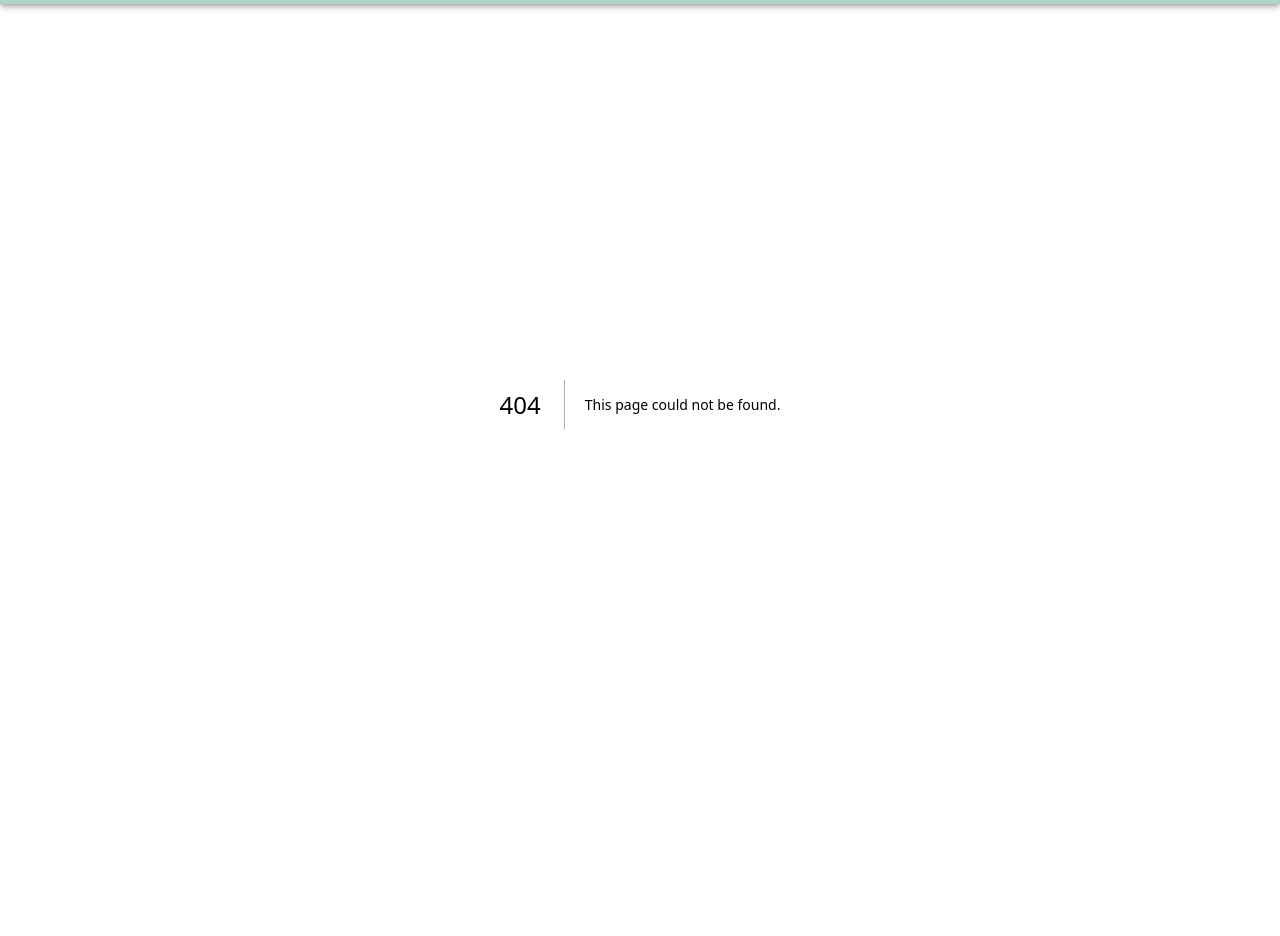
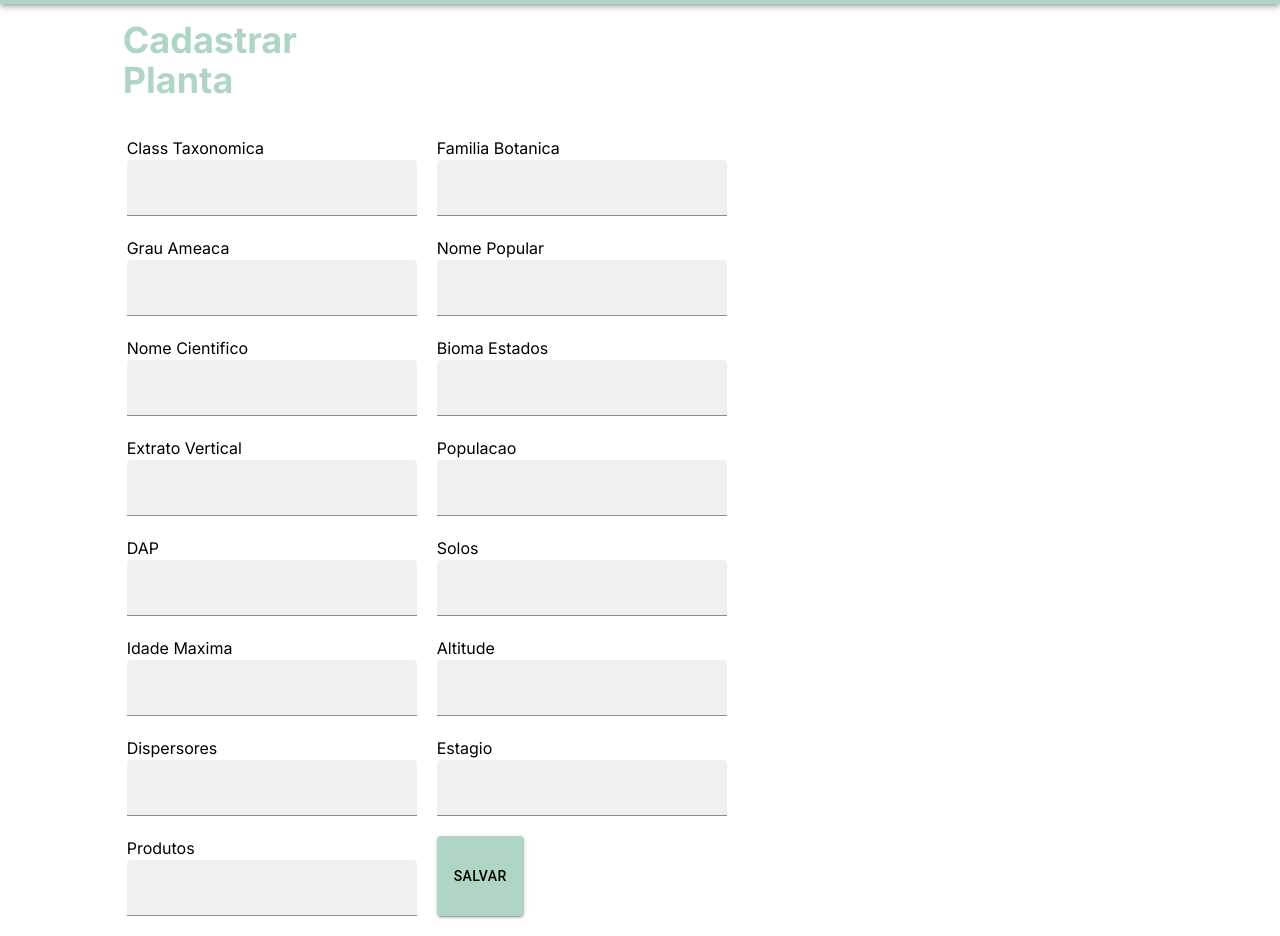
Before and after one commit to EnityBlackHawk/trilha-ecologica-next, a Next.js app: page /flora/add in a window 1280 px wide. Before the commit this address had no page. Shown: the part 60-996 px from the top of the page. Before the commit the page ends 864 px from the top, so only its background shows below. Built offline with nearby package versions, Linux system fonts and the light colour scheme.

Commit message:
Add launch configurations for debugging in VS Code, update Next.js config with image remote patterns, include Axios package, and adjust UI elements in the app pages.

```diff
--- a/next.config.mjs
+++ b/next.config.mjs
@@ -1,4 +1,15 @@
 /** @type {import('next').NextConfig} */
-const nextConfig = {};
+const nextConfig = {
+  images: {
+    remotePatterns: [
+      {
+        protocol: "https",
+        hostname: "api.qrserver.com",
+        port: "",
+        pathname: "**",
+      },
+    ],
+  },
+};
 
 export default nextConfig;
--- a/package.json
+++ b/package.json
@@ -12,6 +12,7 @@
     "@emotion/react": "^11.11.4",
     "@emotion/styled": "^11.11.5",
     "@mui/material": "^5.15.15",
+    "axios": "^1.6.8",
     "firebase": "^10.11.1",
     "next": "14.2.3",
     "react": "^18",
--- /dev/null
+++ b/src/app/flora/add/page.tsx
@@ -0,0 +1,132 @@
+"use client";
+
+import { Button, TextField, styled } from "@mui/material";
+import Image from "next/image";
+import { useEffect, useState } from "react";
+import { PlantInfo } from "@/types";
+import resolveConfig from "tailwindcss/resolveConfig";
+import tailwindConfig from "@/../tailwind.config";
+import { save } from "./service";
+import { setRequestMeta } from "next/dist/server/request-meta";
+
+const { theme } = resolveConfig(tailwindConfig);
+
+/*
+
+classTaxonomica: "Gimnosperma",
+    familiaBotanica: "Araucariaceae",
+    grauAmeaca: "EN",
+    nomePopular: "Araucária - Pinheiro do Paraná",
+    nomeCientifico: "Araucaria angustifolia (Bertol.) Kuntze",
+    biomaEstados: "FOM (RS-PR)",
+    extratoVertical: "DOSSEL (30m)",
+    populacao: "ABUNDANTE",
+    DAP: "50-60 cm",
+    solos: "SOLOS BEM DRENADOS",
+    idadeMaxima: "300 anos",
+    altitude: "500m - 1200m",
+    dispersores: "Aves-Mamíferos",
+    estagio: "PIONEIRA-MÉDIO",
+    produtos: "MADEIRA, FRUTO",
+
+*/
+
+const objPlantInfo: PlantInfo = {
+  classTaxonomica: { value: "", name: "Class Taxonomica" },
+  familiaBotanica: { value: "", name: "Familia Botanica" },
+  grauAmeaca: { value: "", name: "Grau Ameaca" },
+  nomePopular: { value: "", name: "Nome Popular" },
+  nomeCientifico: { value: "", name: "Nome Cientifico" },
+  biomaEstados: { value: "", name: "Bioma Estados" },
+  extratoVertical: { value: "", name: "Extrato Vertical" },
+  populacao: { value: "", name: "Populacao" },
+  DAP: { value: "", name: "DAP" },
+  solos: { value: "", name: "Solos" },
+  idadeMaxima: { value: "", name: "Idade Maxima" },
+  altitude: { value: "", name: "Altitude" },
+  dispersores: { value: "", name: "Dispersores" },
+  estagio: { value: "", name: "Estagio" },
+  produtos: { value: "", name: "Produtos" },
+};
+
+export default function Home() {
+  const [inputData, setInputData] = useState<PlantInfo>(objPlantInfo);
+  const [qrUrl, setQrUrl] = useState<string>("");
+  return (
+    <div className="w-full flex justify-center items-center flex-row">
+      <div className="w-1/2">
+        <h1 className="text-main font-bold text-4xl p-4 w-1/2 text-left">
+          Cadastrar Planta
+        </h1>
+        <div className="grid grid-cols-2 gap-5 p-5">
+          {Object.keys(objPlantInfo).map((e: keyof PlantInfo, i) => {
+            return (
+              <div key={i} className="grid grid-cols-1">
+                <h2>{objPlantInfo[e].name}</h2>
+                <TextField
+                  className="text-lg"
+                  variant="filled"
+                  value={inputData[e].value}
+                  InputLabelProps={{
+                    shrink: true,
+                  }}
+                  onChange={(c) => {
+                    setInputData({
+                      ...inputData,
+                      [e]: c.currentTarget.value,
+                    });
+                  }}
+                />
+              </div>
+            );
+          })}
+          <Button
+            variant="contained"
+            sx={{
+              width: "30%",
+              //@ts-expect-error
+              backgroundColor: theme.colors.main,
+              color: "black",
+              ":hover": {
+                //@ts-expect-error
+                backgroundColor: theme.colors.main_darker,
+                color: "white",
+              },
+            }}
+            onClick={async () => {
+              const o = Object.keys(inputData);
+              let allValid = true;
+              for (let i = 0; i < o.length; i++) {
+                if (inputData[o[i] as keyof PlantInfo].value.length < 1) {
+                  alert(o[i] as keyof PlantInfo);
+                  allValid = false;
+                  break;
+                }
+              }
+              if (allValid) {
+                setQrUrl("");
+                const result = await save(inputData);
+                setQrUrl(
+                  `https://api.qrserver.com/v1/create-qr-code/?size=150x150&data=${result.data.id}`
+                );
+              }
+            }}
+          >
+            Salvar
+          </Button>
+        </div>
+      </div>
+      <div className="flex justify-center items-center w-1/3">
+        {qrUrl && (
+          <Image
+            className="border-main_darker border-8 p-2 rounded w-1/2"
+            src={qrUrl}
+            width={200}
+            height={200}
+            alt="Qr Code"
+          />
+        )}
+      </div>
+    </div>
+  );
+}
--- /dev/null
+++ b/src/app/flora/add/service.ts
@@ -0,0 +1,10 @@
+import { PlantInfo } from "@/types";
+import axios from "axios";
+
+export async function save(data : PlantInfo){
+    console.log(data);
+
+    const result = await axios.post('/api/flora', data);
+    console.log(result);
+    return result;
+}
--- a/src/app/page.tsx
+++ b/src/app/page.tsx
@@ -4,6 +4,10 @@ import { Button, TextField, styled } from "@mui/material";
 import Image from "next/image";
 import { useEffect, useState } from "react";
 import { PlantInfo } from "@/types";
+import resolveConfig from "tailwindcss/resolveConfig";
+import tailwindConfig from "@/../tailwind.config";
+
+const { theme } = resolveConfig(tailwindConfig);
 
 /*
 
@@ -46,34 +50,5 @@ const objPlantInfo: PlantInfo = {
 export default function Home() {
   const [inputData, setInputData] = useState<PlantInfo>(objPlantInfo);
   const [test, setTest] = useState<string>("");
-  return (
-    <div className="w-full flex justify-center items-center flex-col">
-      <div className="grid grid-cols-2 gap-5 w-1/2 p-5">
-        {Object.keys(objPlantInfo).map((e: keyof PlantInfo, i) => {
-          return (
-            <div key={i} className="grid grid-cols-1">
-              <h2>{objPlantInfo[e].name}</h2>
-              <TextField
-                className="text-lg"
-                variant="filled"
-                value={inputData[e].value}
-                InputLabelProps={{
-                  shrink: true,
-                }}
-                onChange={(c) => {
-                  setInputData({
-                    ...inputData,
-                    [e]: c.currentTarget.value,
-                  });
-                }}
-              />
-            </div>
-          );
-        })}
-      </div>
-      <Button variant="contained" sx={{ width: "30%" }}>
-        Salvar
-      </Button>
-    </div>
-  );
+  return (<div></div>)
 }
--- a/tailwind.config.ts
+++ b/tailwind.config.ts
@@ -13,6 +13,10 @@ const config: Config = {
         "gradient-conic":
           "conic-gradient(from 180deg at 50% 50%, var(--tw-gradient-stops))",
       },
+      colors: {
+        main: "#AFD6C4",
+        "main_darker": "#0c6e41",
+      },
     },
   },
   plugins: [],
```
Also changed, not shown: src/app/api/flora/[id]/route.ts (renamed from src/app/api/store/[id]/route.ts), src/app/api/flora/route.ts (renamed from src/app/api/store/route.ts), 1 other file (tests, documents, lock files or other folders).
